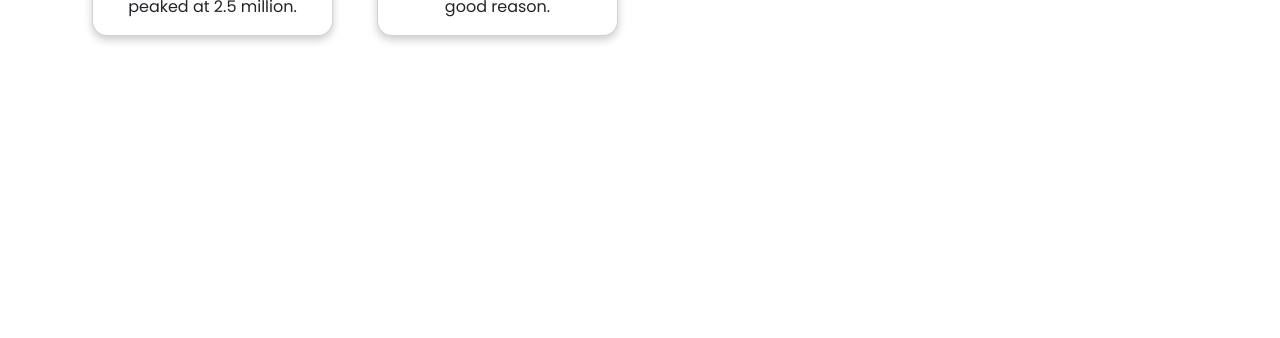
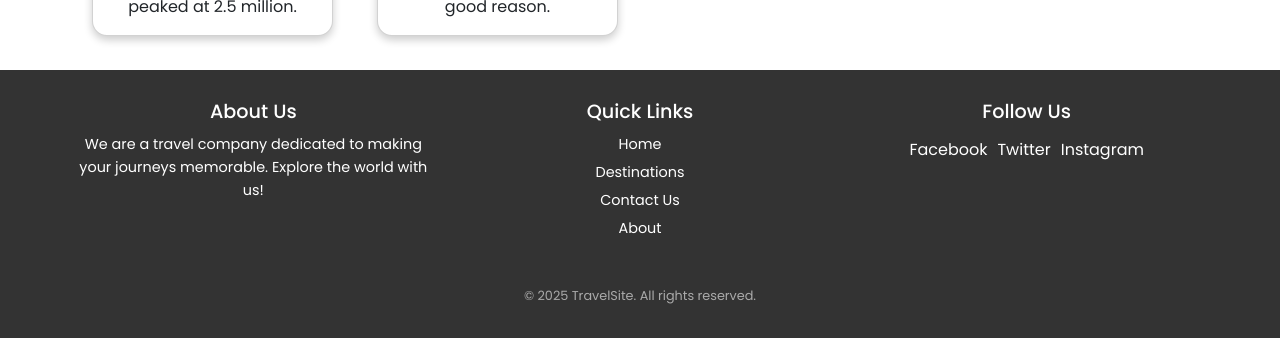
Before and after one commit to Daniru72/Travel_Website_React, a React (Create React App) app: page / in a window 1280 px wide. Shown: the part 3988-4326 px from the top of the page. Before the commit the page ends 4058 px from the top, so only its background shows below. Built offline with nearby package versions, Linux system fonts and the light colour scheme.

Commit message:
design footer

```diff
--- a/src/components/Footer.js
+++ b/src/components/Footer.js
@@ -0,0 +1,39 @@
+import React from 'react';
+import '../style/footerStyle.css'; // Import the CSS file
+
+function Footer() {
+  return (
+    <footer className="footer">
+      <div className="footer-container">
+        <div className="footer-section">
+          <h3>About Us</h3>
+          <p>
+            We are a travel company dedicated to making your journeys memorable. Explore the world with us!
+          </p>
+        </div>
+        <div className="footer-section">
+          <h3>Quick Links</h3>
+          <ul>
+            <li><a href="/">Home</a></li>
+            <li><a href="/destinations">Destinations</a></li>
+            <li><a href="/contact">Contact Us</a></li>
+            <li><a href="/about">About</a></li>
+          </ul>
+        </div>
+        <div className="footer-section">
+          <h3>Follow Us</h3>
+          <div className="social-icons">
+            <a href="https://facebook.com" target="_blank" rel="noopener noreferrer">Facebook</a>
+            <a href="https://twitter.com" target="_blank" rel="noopener noreferrer">Twitter</a>
+            <a href="https://instagram.com" target="_blank" rel="noopener noreferrer">Instagram</a>
+          </div>
+        </div>
+      </div>
+      <div className="footer-bottom">
+        <p>&copy; 2025 TravelSite. All rights reserved.</p>
+      </div>
+    </footer>
+  );
+}
+
+export default Footer;
--- a/src/routes/About.js
+++ b/src/routes/About.js
@@ -2,6 +2,7 @@ import React from "react";
 import Navbar from "../components/Navbar";
 import Hero from "../components/Hero";
 import ScrollCarousel from '../components/ScrollCarousel';
+import Footer from "../components/Footer";
 
 function About() {
   return (
@@ -14,7 +15,7 @@ function About() {
         text="We are a team of professionals"
       />
 
-       <ScrollCarousel/>
+       <Footer/>
     </div>
   );
 }
--- a/src/routes/Contact.js
+++ b/src/routes/Contact.js
@@ -1,20 +1,22 @@
-import React from 'react'
-import Navbar from '../components/Navbar'
+import React from "react";
+import Navbar from "../components/Navbar";
 import Hero from "../components/Hero";
+import Footer from "../components/Footer";
 
 function Contact() {
   return (
     <div>
-            <Navbar/>
-            <Hero
-                   cName="hero-mid"
-                   heroImg="https://images.unsplash.com/photo-1587560699334-bea93391dcef?q=80&w=2070&auto=format&fit=crop&ixlib=rb-4.0.3&ixid=M3wxMjA3fDB8MHxwaG90by1wYWdlfHx8fGVufDB8fHx8fA%3D%3D"
-                   title="Contact Us"
-                    text="We are here to help you"
+      <Navbar />
+      <Hero
+        cName="hero-mid"
+        heroImg="https://images.unsplash.com/photo-1587560699334-bea93391dcef?q=80&w=2070&auto=format&fit=crop&ixlib=rb-4.0.3&ixid=M3wxMjA3fDB8MHxwaG90by1wYWdlfHx8fGVufDB8fHx8fA%3D%3D"
+        title="Contact Us"
+        text="We are here to help you"
+      />
 
-                   />
+      <Footer />
     </div>
-  )
+  );
 }
 
-export default Contact
+export default Contact;
--- a/src/routes/Home.js
+++ b/src/routes/Home.js
@@ -4,8 +4,7 @@ import Hero from "../components/Hero";
 import Carrosel from "../components/Carrosel";
 import Destination from "../components/Destination";
 import Card from "../components/ImageCard";
-
-
+import Footer from "../components/Footer";
 
 function Home() {
   return (
@@ -86,9 +85,7 @@ function Home() {
         </div>
       </div>
 
-
-
-
+<Footer/>
 
     </div>
   );
--- a/src/routes/Service.js
+++ b/src/routes/Service.js
@@ -1,20 +1,22 @@
-import React from 'react'
-import Navbar from '../components/Navbar'
+import React from "react";
+import Navbar from "../components/Navbar";
 import Hero from "../components/Hero";
+import Footer from "../components/Footer";
 
 function Service() {
   return (
     <div>
-            <Navbar/>
-             <Hero
-                   cName="hero-mid"
-                   heroImg="https://images.unsplash.com/photo-1502920514313-52581002a659?q=80&w=2067&auto=format&fit=crop&ixlib=rb-4.0.3&ixid=M3wxMjA3fDB8MHxwaG90by1wYWdlfHx8fGVufDB8fHx8fA%3D%3D"
-                   title="Our Services"
-                    text="We provide the best services"
+      <Navbar />
+      <Hero
+        cName="hero-mid"
+        heroImg="https://images.unsplash.com/photo-1502920514313-52581002a659?q=80&w=2067&auto=format&fit=crop&ixlib=rb-4.0.3&ixid=M3wxMjA3fDB8MHxwaG90by1wYWdlfHx8fGVufDB8fHx8fA%3D%3D"
+        title="Our Services"
+        text="We provide the best services"
+      />
 
-                   />
+      <Footer />
     </div>
-  )
+  );
 }
 
-export default Service
+export default Service;
--- /dev/null
+++ b/src/style/footerStyle.css
@@ -0,0 +1,95 @@
+.footer {
+    background-color: #333;
+    color: #fff;
+    padding: 20px 0;
+    text-align: center;
+  }
+
+  .footer-container {
+    display: flex;
+    flex-wrap: wrap;
+    justify-content: space-around;
+    max-width: 1200px;
+    margin: 0 auto;
+    padding: 0 20px;
+  }
+
+  .footer-section {
+    flex: 1 1 300px; /* Each section takes up at least 300px */
+    margin: 10px;
+  }
+
+  .footer-section h3 {
+    font-size: 1.2rem;
+    margin-bottom: 10px;
+  }
+
+  .footer-section p,
+  .footer-section ul {
+    font-size: 0.9rem;
+    line-height: 1.6;
+  }
+
+  .footer-section ul {
+    list-style: none;
+    padding: 0;
+  }
+
+  .footer-section ul li {
+    margin: 5px 0;
+  }
+
+  .footer-section ul li a {
+    color: #fff;
+    text-decoration: none;
+    transition: color 0.3s;
+  }
+
+  .footer-section ul li a:hover {
+    color: #00bcd4;
+  }
+
+  .social-icons a {
+    display: inline-block;
+    margin: 5px;
+    color: #fff;
+    text-decoration: none;
+    transition: color 0.3s;
+  }
+
+  .social-icons a:hover {
+    color: #00bcd4;
+  }
+
+  .footer-bottom {
+    margin-top: 20px;
+    font-size: 0.8rem;
+    color: #aaa;
+  }
+
+  /* Responsive Design */
+  @media (max-width: 768px) {
+    .footer-container {
+      flex-direction: column; /* Stack sections vertically */
+      align-items: center;
+    }
+
+    .footer-section {
+      text-align: center;
+    }
+  }
+
+  @media (max-width: 480px) {
+    .footer-section h3 {
+      font-size: 1rem;
+    }
+
+    .footer-section p,
+    .footer-section ul {
+      font-size: 0.8rem;
+    }
+
+    .social-icons a {
+      font-size: 0.9rem;
+    }
+  }
```
Lines whose indentation alone changed are shown as unchanged.
